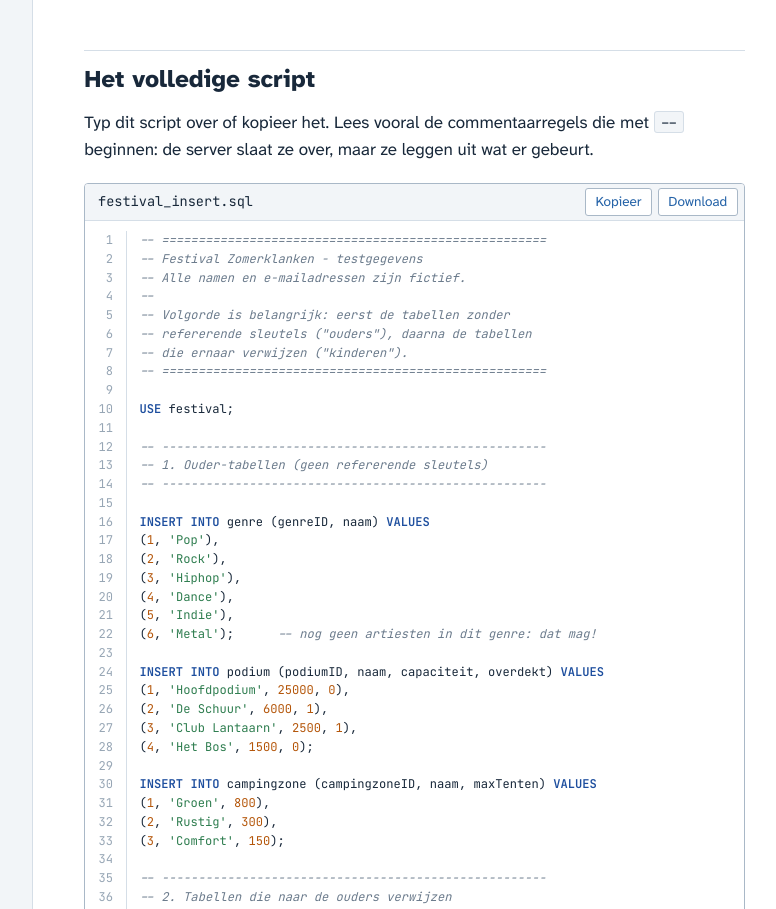
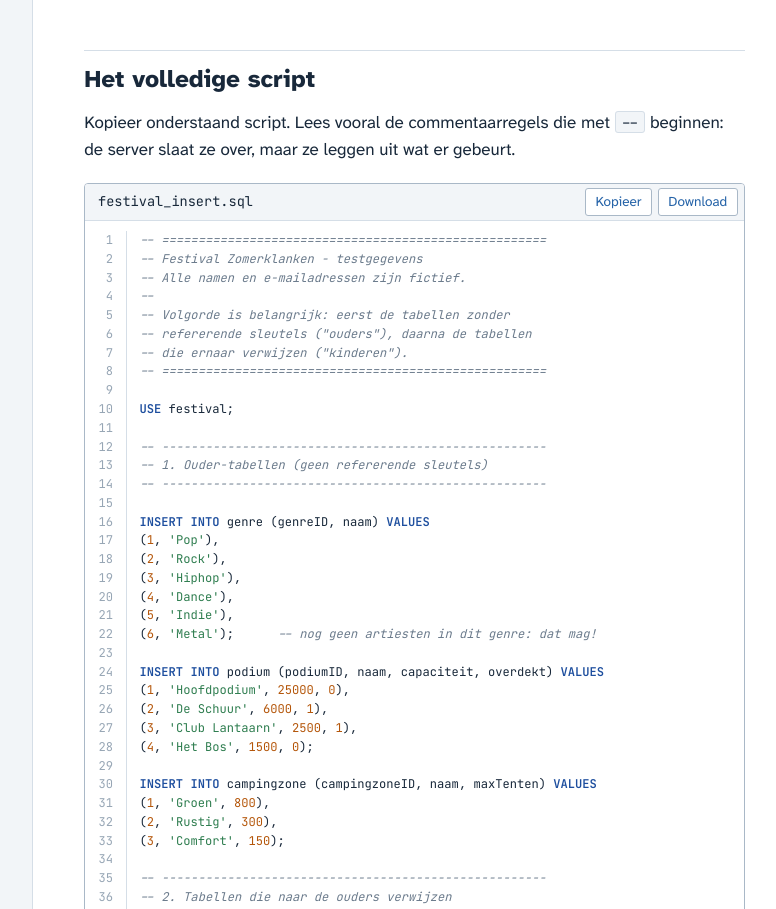
Before and after one commit to nuyje/van-ERD-naar-databank, a plain HTML site: page 7-gegevens-invoeren.html in a window 1280 px wide. Shown: the part 3128-4037 px from the top of the page, without its empty margins (247-1023 px from the left). Drawn offline with Linux system fonts and the light colour scheme.

Commit message:
Update instructions for copying script in HTML

```diff
--- a/7-gegevens-invoeren.html
+++ b/7-gegevens-invoeren.html
@@ -107,7 +107,7 @@ VALUES ('Silent Disco', 800, 1);</code></pre>
   <p>Kijk in het EER-diagram: een tabel komt pas aan de beurt als alle tabellen aan de één-kant van haar relaties al gevuld zijn.</p>
 
   <h2>Het volledige script</h2>
-  <p>Typ dit script over of kopieer het. Lees vooral de commentaarregels die met <code>--</code> beginnen: de server slaat ze over, maar ze leggen uit wat er gebeurt.</p>
+  <p>Kopieer onderstaand script. Lees vooral de commentaarregels die met <code>--</code> beginnen: de server slaat ze over, maar ze leggen uit wat er gebeurt.</p>
   <div class="code" data-file="festival_insert.sql" data-download="downloads/festival_insert.sql">
 <pre><code>-- =====================================================
 -- Festival Zomerklanken - testgegevens
```
